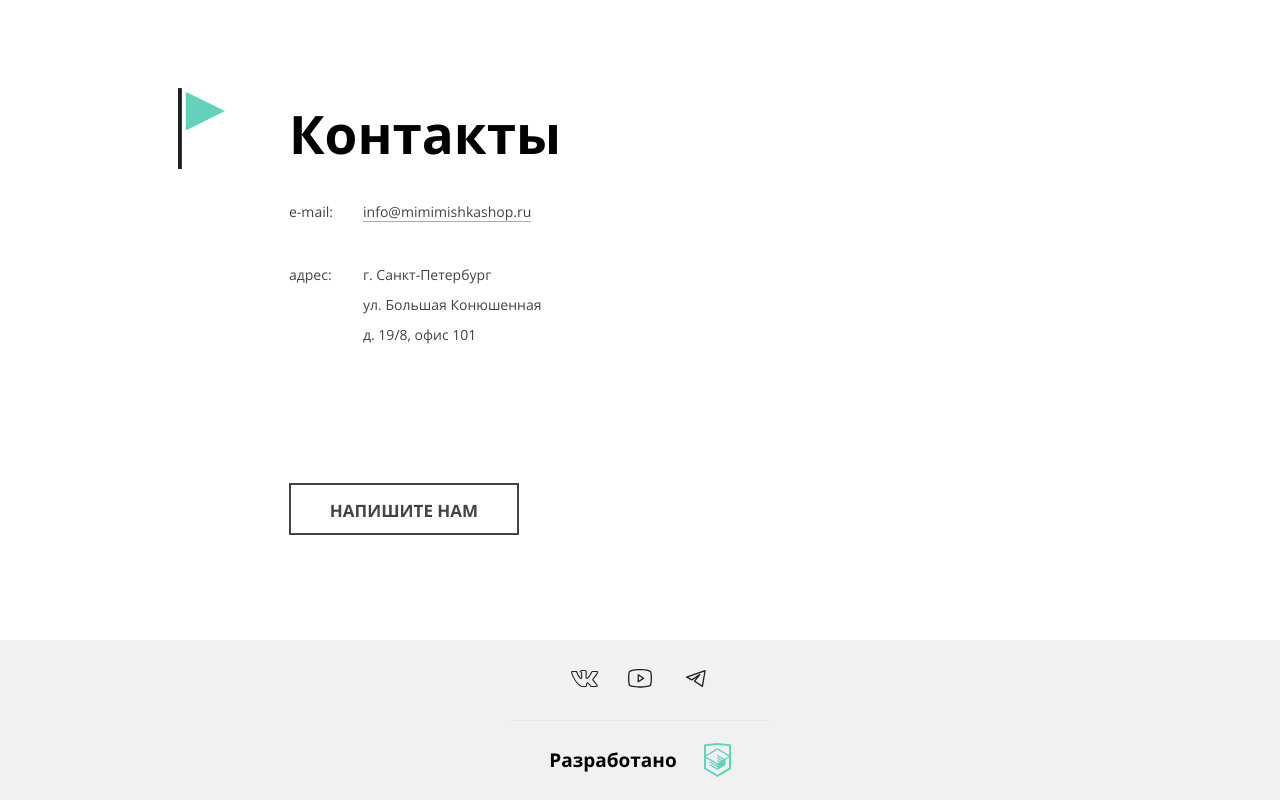
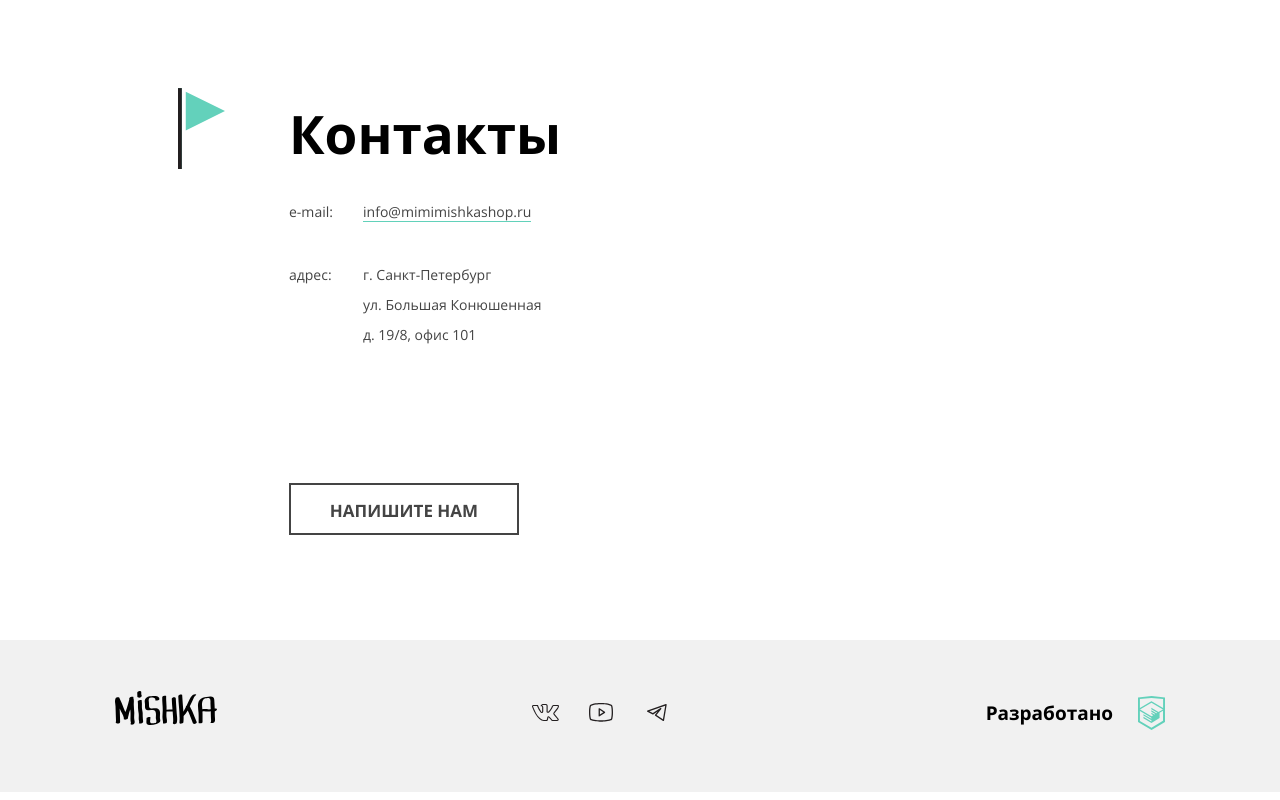
Before and after one commit to htmlacademy-adaptive/1970787-mishka-25, a plain HTML site: page source/index.html in a window 1280 px wide. Shown: the part 3150-3950 px from the top of the page. Drawn offline with nearby package versions, Linux system fonts and the light colour scheme; files that its build step writes are made by us from their sources; files whose address does not match are found by name.

Commit message:
Добавляет адаптив для футера

```diff
--- a/source/index.html
+++ b/source/index.html
@@ -175,7 +175,7 @@
     </main>
 
     <footer class="main-footer">
-      <div class="page-wrapper">
+      <div class="page-wrapper page-wrapper--footer-wrapper">
         <a class="main-footer__logo logo" href="#">
           <span class="visually-hidden">Магазин «Мишка»</span>
           <svg width="102" height="34" viewBox="0 0 102 34" fill="none" xmlns="http://www.w3.org/2000/svg">
--- a/source/less/blocks/copyright.less
+++ b/source/less/blocks/copyright.less
@@ -3,6 +3,10 @@
   display: flex;
   justify-content: center;
   align-items: center;
+
+  @media (min-width: @tablet-width) {
+    width: auto;
+  }
 }
 
 .copyright__text {
@@ -11,6 +15,10 @@
   line-height: 18px;
   color: @black;
   margin-right: 27px;
+
+  @media (min-width: @tablet-width) {
+    margin-right: 25px;
+  }
 }
 
 .copyright__link {
--- a/source/less/blocks/main-footer.less
+++ b/source/less/blocks/main-footer.less
@@ -1,10 +1,18 @@
 .main-footer {
   background-color: @lightgrey;
   padding: 25px 0 23px;
+
+  @media (min-width: @tablet-width) {
+    padding: 51px 0 58px;
+  }
 }
 
 .main-footer__logo {
   display: none;
+
+  @media (min-width: @tablet-width) {
+    display: block;
+  }
 }
 
 .main-footer__social {
@@ -12,8 +20,18 @@
   padding-bottom: 28px;
   margin: 0 auto;
   border-bottom: 1px solid @lightgrey-decoration;
+
+  @media (min-width: @tablet-width) {
+    width: 100%;
+    border: none;
+    padding-bottom: 0;
+  }
 }
 
 .main-footer__copyright {
   margin: 22px auto 0;
+
+  @media (min-width: @tablet-width) {
+    margin: 0;
+  }
 }
--- a/source/less/blocks/page-wrapper.less
+++ b/source/less/blocks/page-wrapper.less
@@ -5,6 +5,15 @@
 
   @media (min-width: @tablet-width) {
     padding: 0 50px;
+
+    &--footer-wrapper {
+      display: flex;
+      justify-content: space-between;
+      align-items: center;
+      width: 668px;
+      padding: 0;
+      margin: 0 auto;
+    }
   }
 
   @media (min-width: @desktop-width) {
@@ -20,6 +29,10 @@
       margin-left: 174px;
       align-self: end;
     }
+
+    &--footer-wrapper {
+      width: 1050px;
+    }
   }
 }
 
```
